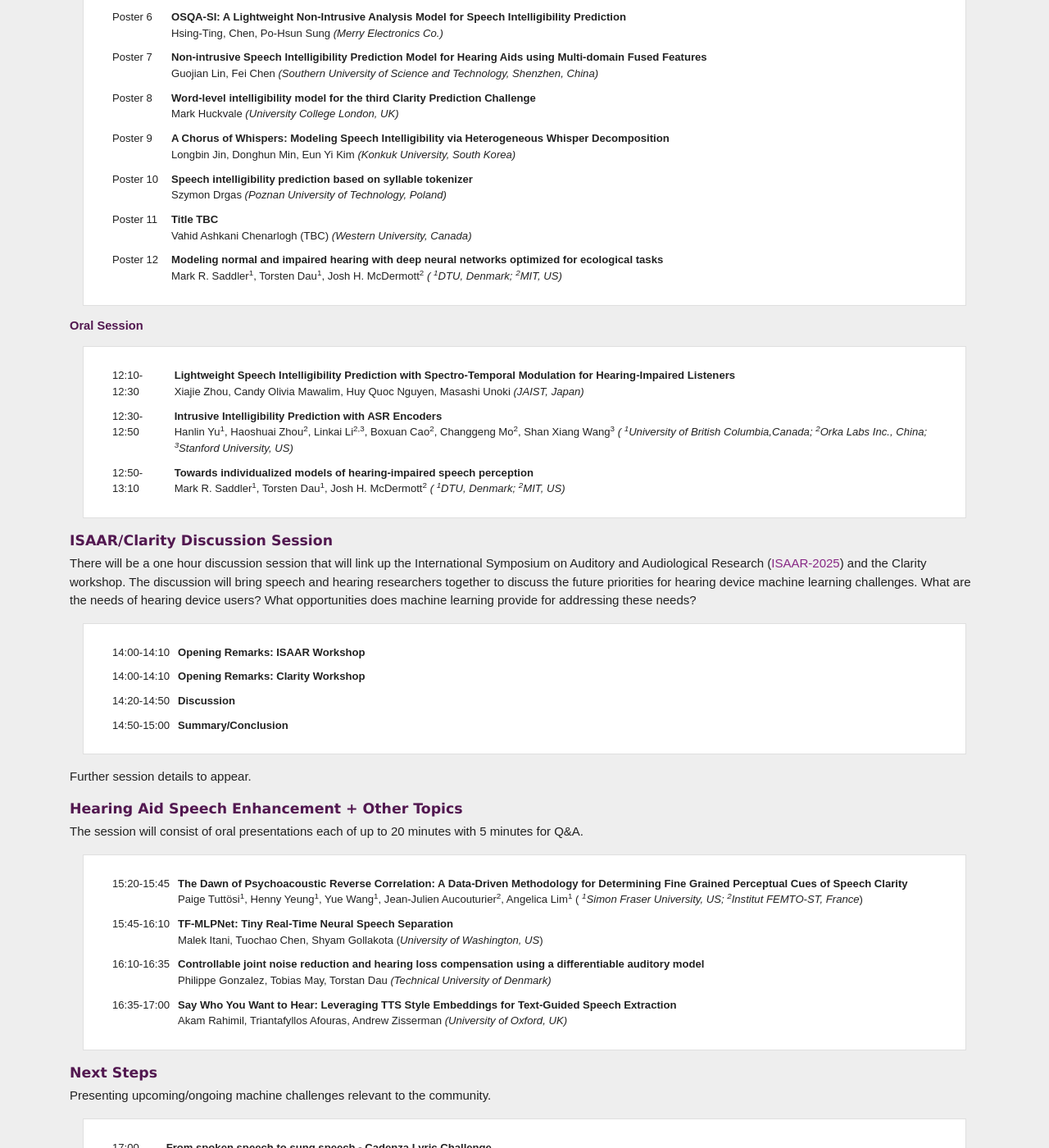
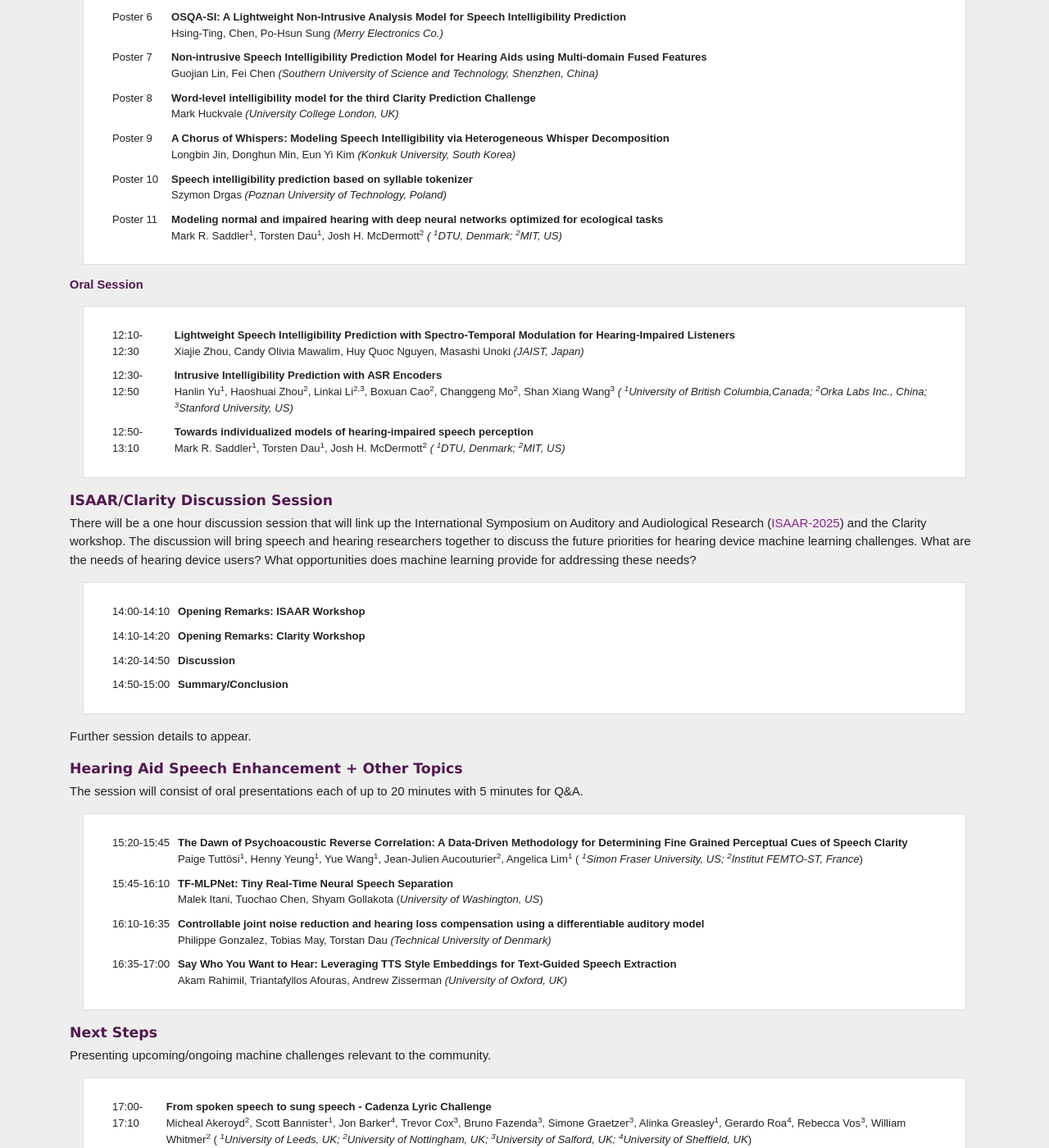
Before and after one commit to claritychallenge/clarity2025-workshop, a Jekyll site: the page built from programme.md, in a window 1280 px wide and 1400 px high, scrolled down 1475 px. Shown: the whole window at 82% size. Built offline with Jekyll 4.4.1, drawn with Linux system fonts in a browser that asks for light colours.

Commit message:
Removing withdrawn poster

```diff
--- a/programme.md
+++ b/programme.md
@@ -160,11 +160,7 @@ Kopparapu<sup>2</sup></span> <i>( <sup>1</sup>Indian Institute of Technology Jam
 </tr>
 
 <tr><td valign="top" style="margin-right: 5em; padding: 5px;"></td>
-<td valign="top" style="margin-right: 5em; padding: 5px;">Poster 11</td><td style="padding: 5px;"><b> Title TBC  </b><br /> <span class="author">Vahid Ashkani Chenarlogh (TBC)</span> <i>(Western University, Canada)</i></td>
-</tr>
-
-<tr><td valign="top" style="margin-right: 5em; padding: 5px;"></td>
-<td valign="top" style="margin-right: 5em; padding: 5px;">Poster 12</td><td style="padding: 5px;"><b> Modeling normal and impaired hearing with deep neural networks optimized for ecological tasks </b><br /> <span class="author">Mark R. Saddler<sup>1</sup>, Torsten Dau<sup>1</sup>, Josh H. McDermott<sup>2</sup></span> <i>( <sup>1</sup>DTU, Denmark; <sup>2</sup>MIT, US)</i></td>
+<td valign="top" style="margin-right: 5em; padding: 5px;">Poster 11</td><td style="padding: 5px;"><b> Modeling normal and impaired hearing with deep neural networks optimized for ecological tasks </b><br /> <span class="author">Mark R. Saddler<sup>1</sup>, Torsten Dau<sup>1</sup>, Josh H. McDermott<sup>2</sup></span> <i>( <sup>1</sup>DTU, Denmark; <sup>2</sup>MIT, US)</i></td>
 </tr>
 
 </tbody>
@@ -218,7 +214,7 @@ There will be a one hour discussion session that will link up the International
   </b> </td> </tr>
 
 <tr><td valign="top" style="margin-right: 5em; padding: 5px;"></td>
-<td valign="top" style="margin-right: 5em; padding: 5px;">14:00-14:10</td><td style="padding: 5px;"><b> Opening Remarks: Clarity Workshop
+<td valign="top" style="margin-right: 5em; padding: 5px;">14:10-14:20</td><td style="padding: 5px;"><b> Opening Remarks: Clarity Workshop
   </b> </td> </tr>
 
 <tr><td valign="top" style="margin-right: 5em; padding: 5px;"></td>
```
